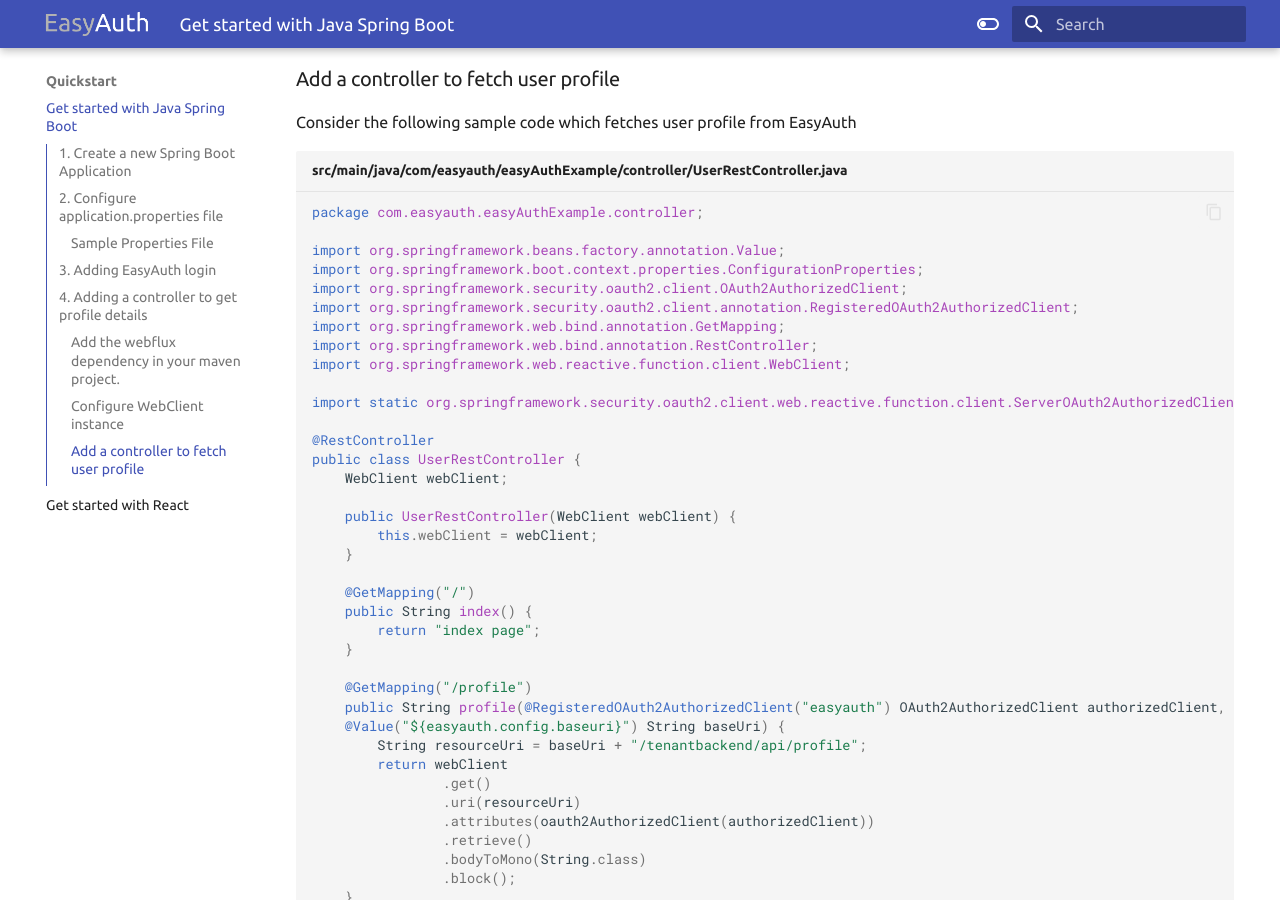
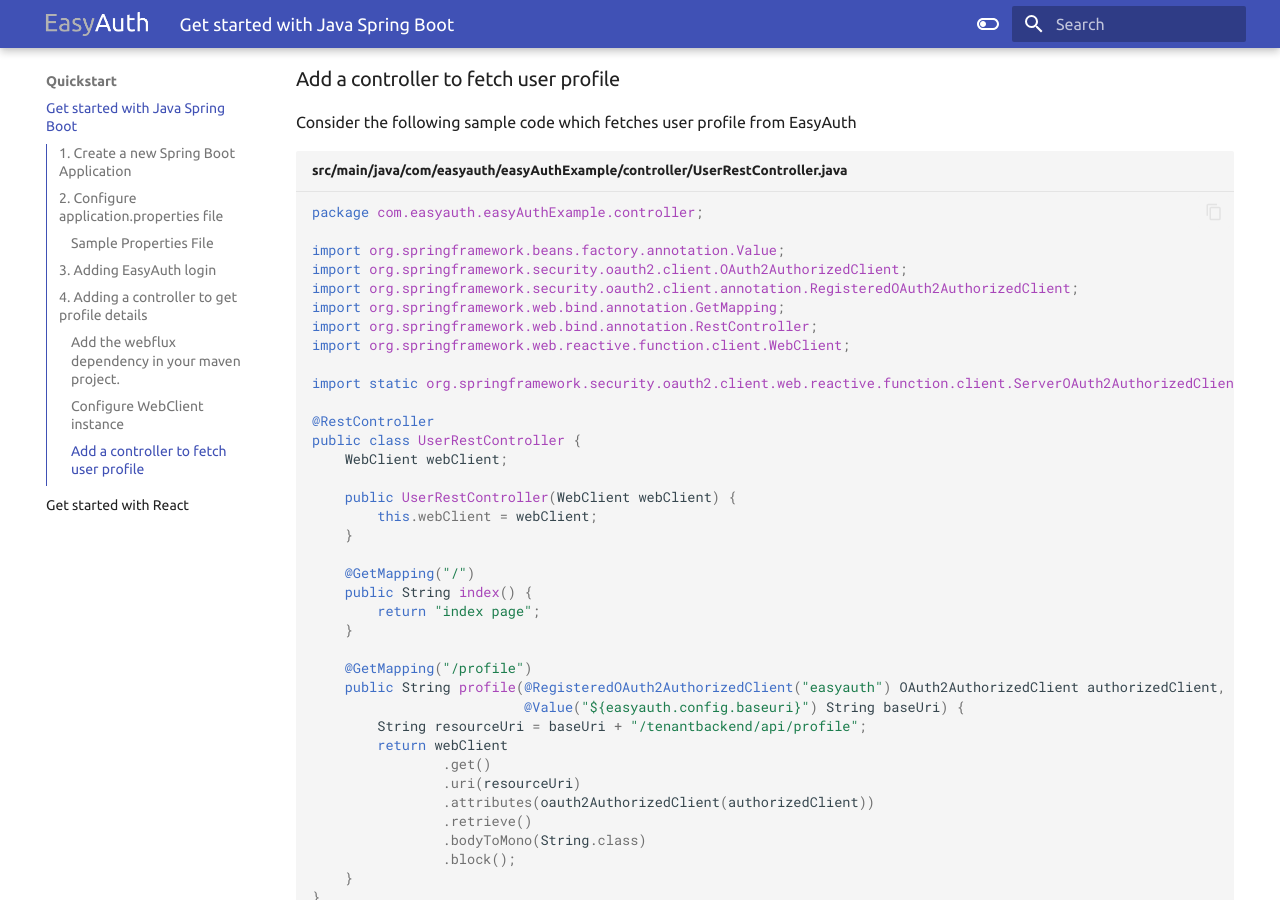
Before and after one commit to easyauth-io/docs, an MkDocs documentation site: the page built from docs/quickstart/java-spring-boot.md, in a window 1280 px wide and 900 px high, scrolled down 3960 px. Built offline with MkDocs 1.6.1 and Material for MkDocs 9.7.7, drawn with Linux system fonts in a browser that asks for light colours.

Commit message:
modified easyauth java spring boot documentation

```diff
--- a/docs/quickstart/java-spring-boot.md
+++ b/docs/quickstart/java-spring-boot.md
@@ -181,7 +181,6 @@
 package com.easyauth.easyAuthExample.controller;
 
 import org.springframework.beans.factory.annotation.Value;
-import org.springframework.boot.context.properties.ConfigurationProperties;
 import org.springframework.security.oauth2.client.OAuth2AuthorizedClient;
 import org.springframework.security.oauth2.client.annotation.RegisteredOAuth2AuthorizedClient;
 import org.springframework.web.bind.annotation.GetMapping;
@@ -205,7 +204,7 @@
 
     @GetMapping("/profile")
     public String profile(@RegisteredOAuth2AuthorizedClient("easyauth") OAuth2AuthorizedClient authorizedClient,
-    @Value("${easyauth.config.baseuri}") String baseUri) {
+                          @Value("${easyauth.config.baseuri}") String baseUri) {
         String resourceUri = baseUri + "/tenantbackend/api/profile";
         return webClient
                 .get()
```
